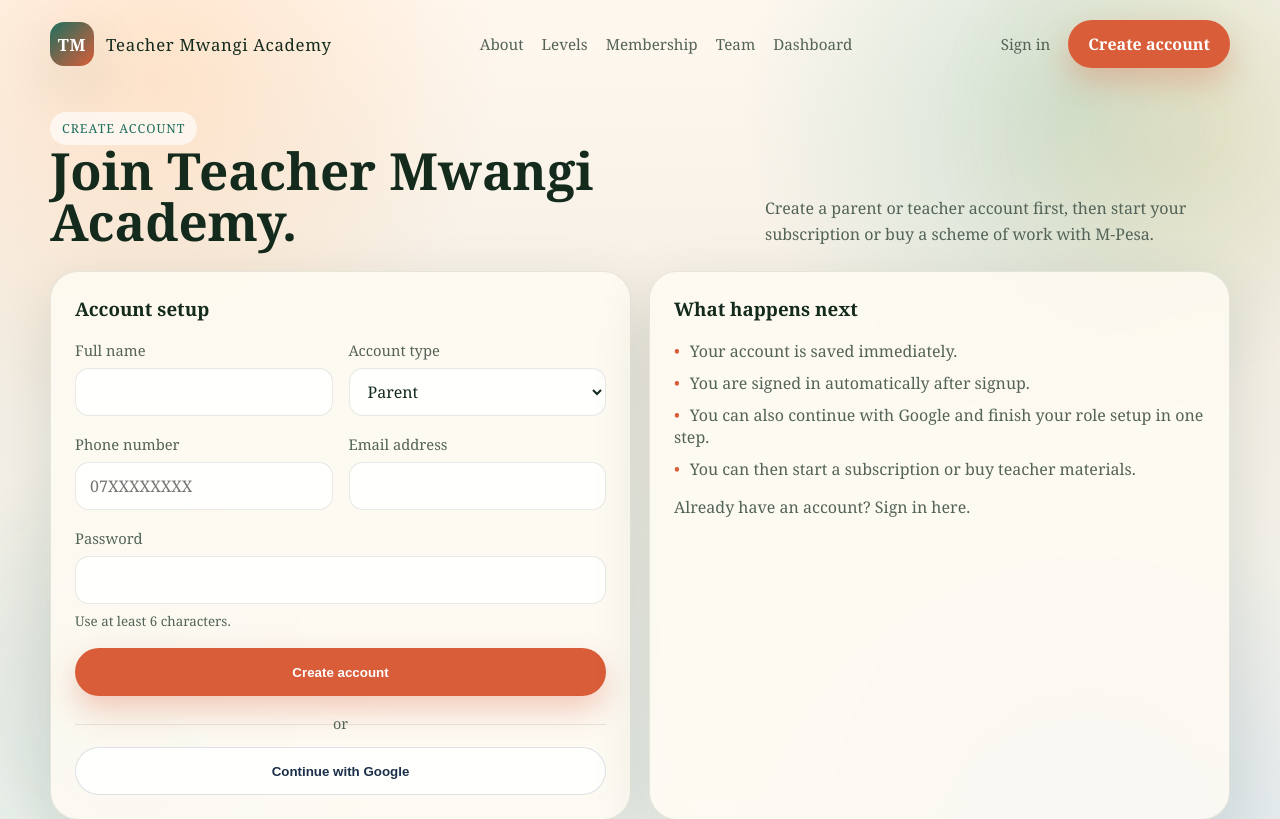
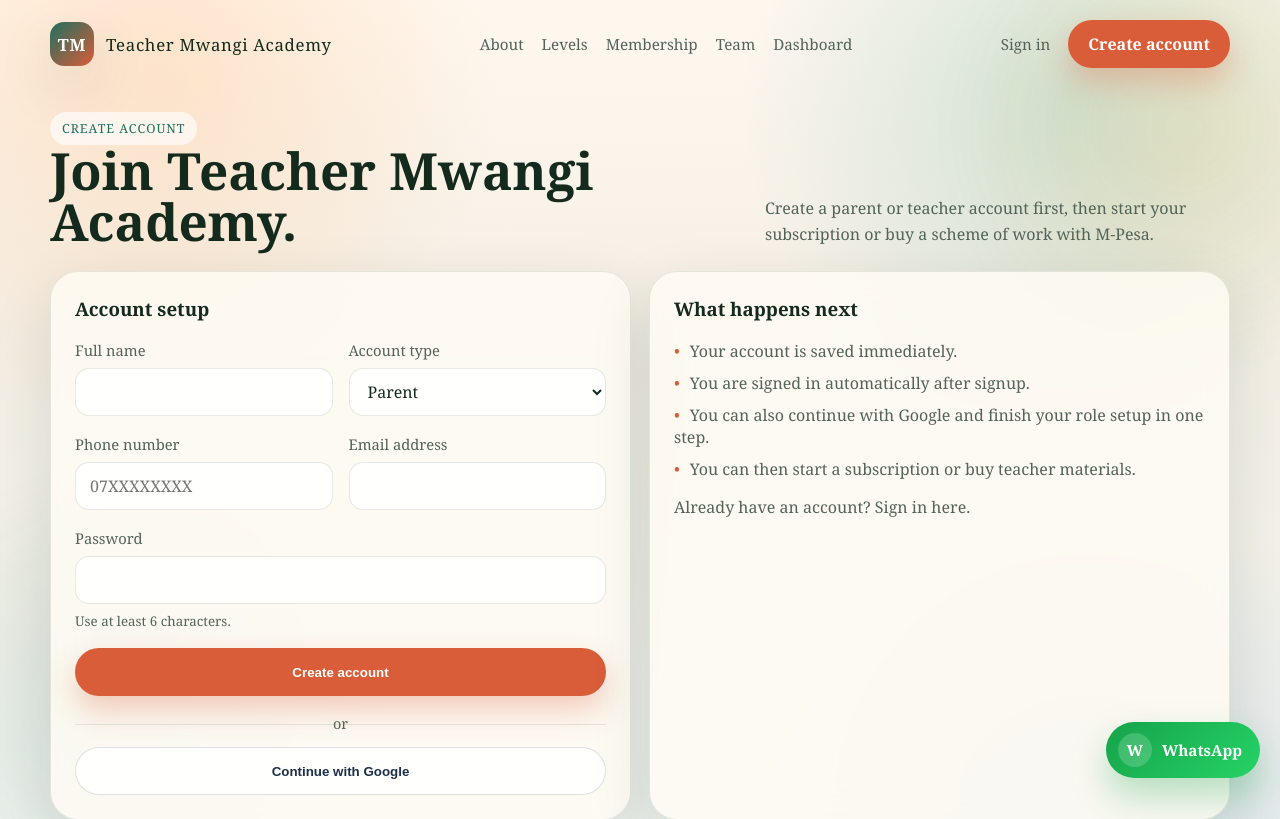
Before and after one commit to eriqck/Teacher-Mwangi-Academy, a Next.js app: page /signup in a window 1280 px wide. Shown: the top 819 px of the page. Built offline with nearby package versions, Linux system fonts and the light colour scheme; no server answers.

Commit message:
Adding a whatsapp button on the site

```diff
--- a/app/globals.css
+++ b/app/globals.css
@@ -105,6 +105,44 @@
   text-decoration: underline;
 }
 
+.whatsapp-fab {
+  position: fixed;
+  right: 20px;
+  bottom: 22px;
+  z-index: 60;
+  display: inline-flex;
+  align-items: center;
+  gap: 10px;
+  min-height: 56px;
+  padding: 0 18px 0 12px;
+  border-radius: 999px;
+  background: linear-gradient(135deg, #16a34a, #25d366);
+  color: #fff;
+  box-shadow: 0 18px 36px rgba(22, 163, 74, 0.3);
+  font-size: 0.95rem;
+  font-weight: 700;
+  transition: transform 180ms ease, box-shadow 180ms ease;
+}
+
+.whatsapp-fab:hover {
+  transform: translateY(-2px);
+  box-shadow: 0 22px 40px rgba(22, 163, 74, 0.36);
+}
+
+.whatsapp-fab-icon {
+  width: 34px;
+  height: 34px;
+  border-radius: 50%;
+  display: grid;
+  place-items: center;
+  background: rgba(255, 255, 255, 0.18);
+  font-weight: 800;
+}
+
+.whatsapp-fab-text {
+  white-space: nowrap;
+}
+
 .page-shell {
   width: min(calc(100% - 32px), var(--content));
   margin: 0 auto;
@@ -1154,6 +1192,13 @@
     display: block;
     overflow-x: auto;
     white-space: nowrap;
+  }
+
+  .whatsapp-fab {
+    right: 14px;
+    bottom: 16px;
+    min-height: 52px;
+    padding-right: 16px;
   }
 }
 
--- a/app/layout.tsx
+++ b/app/layout.tsx
@@ -1,6 +1,7 @@
 import type { Metadata } from "next";
 import { academyName } from "@/lib/business";
 import { SiteFooter } from "@/components/site-footer";
+import { SiteWhatsAppButton } from "@/components/site-whatsapp-button";
 import "./globals.css";
 
 const siteUrl = process.env.NEXT_PUBLIC_SITE_URL ?? "http://localhost:3004";
@@ -57,6 +58,7 @@
     <html lang="en">
       <body>
         {children}
+        <SiteWhatsAppButton />
         <SiteFooter />
       </body>
     </html>
--- /dev/null
+++ b/components/site-whatsapp-button.tsx
@@ -0,0 +1,35 @@
+const whatsappNumber = process.env.NEXT_PUBLIC_WHATSAPP_NUMBER?.replace(/\D/g, "") ?? "";
+const defaultMessage =
+  process.env.NEXT_PUBLIC_WHATSAPP_MESSAGE ??
+  "Hello Teacher Mwangi Academy, I would like help with subscriptions and materials.";
+
+function buildWhatsAppUrl() {
+  if (!whatsappNumber) {
+    return null;
+  }
+
+  return `https://wa.me/${whatsappNumber}?text=${encodeURIComponent(defaultMessage)}`;
+}
+
+export function SiteWhatsAppButton() {
+  const href = buildWhatsAppUrl();
+
+  if (!href) {
+    return null;
+  }
+
+  return (
+    <a
+      href={href}
+      target="_blank"
+      rel="noreferrer"
+      className="whatsapp-fab"
+      aria-label="Chat with Teacher Mwangi Academy on WhatsApp"
+    >
+      <span className="whatsapp-fab-icon" aria-hidden="true">
+        W
+      </span>
+      <span className="whatsapp-fab-text">WhatsApp</span>
+    </a>
+  );
+}
```
Also changed, not shown: 1 other file (tests, documents, lock files or other folders).
